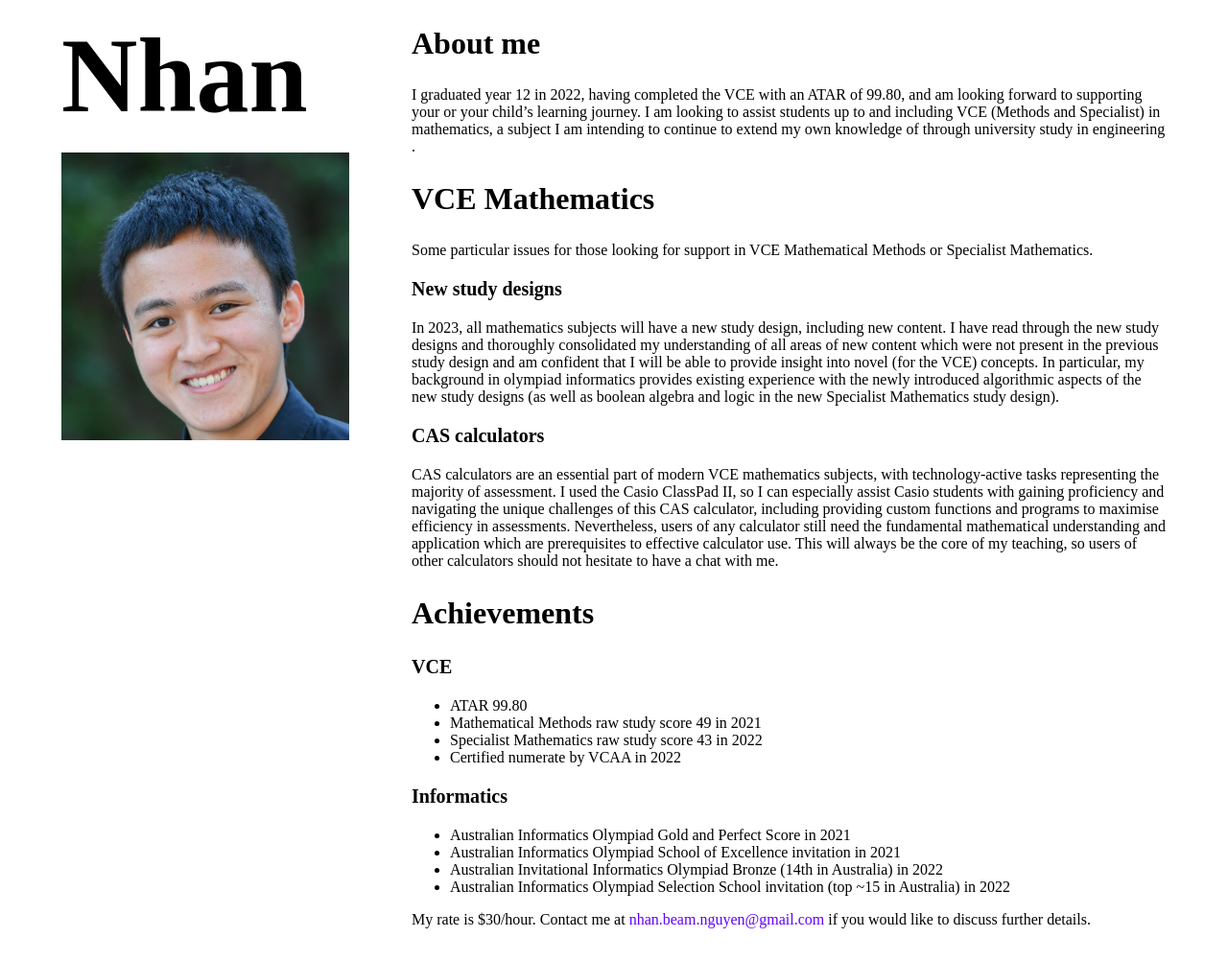
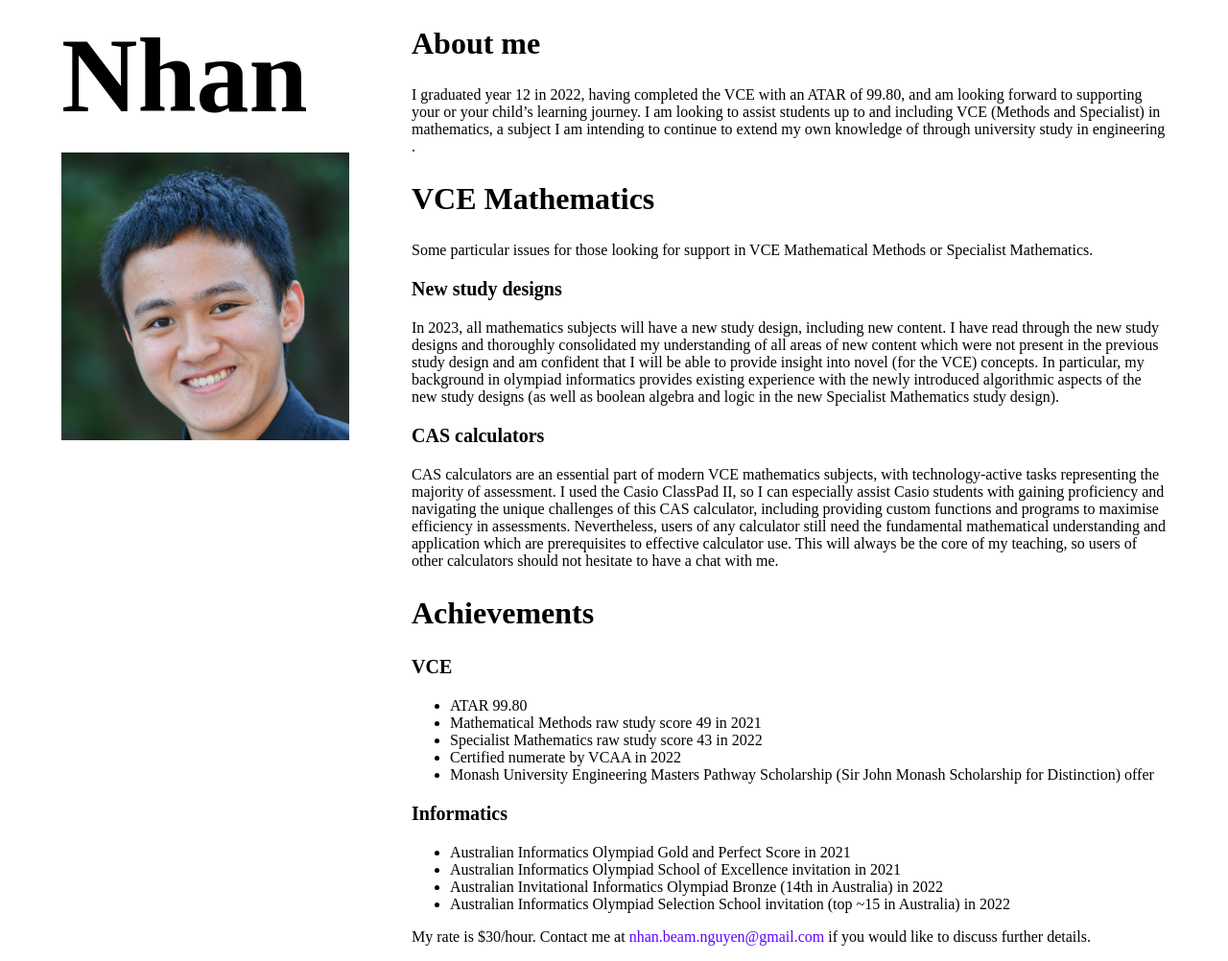
Before and after one commit to nhtnhanbn/nhtnhanbn.github.io, a Jekyll site: the page built from tutor.md, in a window 1280 px wide. Shown: the whole page at 96% size. Built offline with Jekyll 4.4.1, drawn with Linux system fonts in a browser that asks for light colours.

Commit message:
Update tutor

```diff
--- a/tutor.md
+++ b/tutor.md
@@ -50,6 +50,7 @@ CAS calculators are an essential part of modern VCE mathematics subjects, with t
 - Mathematical Methods raw study score 49 in 2021
 - Specialist Mathematics raw study score 43 in 2022
 - Certified numerate by VCAA in 2022
+- Monash University Engineering Masters Pathway Scholarship (Sir John Monash Scholarship for Distinction) offer
 
 ### Informatics
 
```
